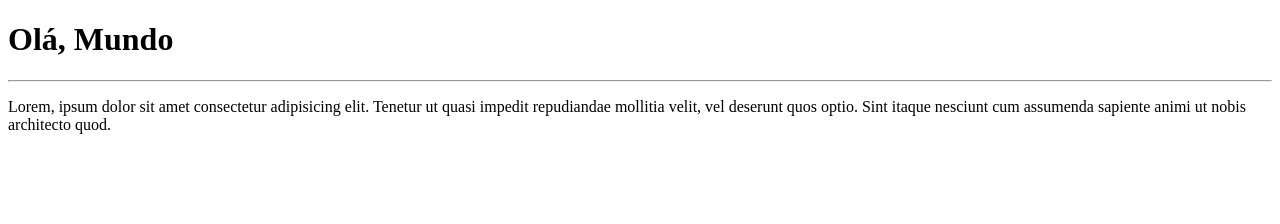
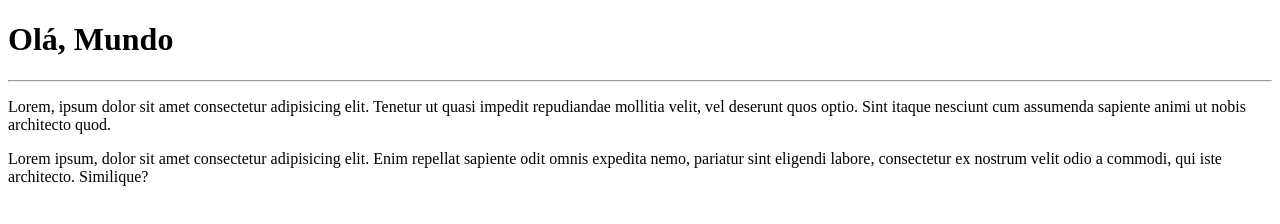
Before and after one commit to Jceasa/RepoTest, a plain HTML site: page site_exemplo/index.html in a window 1280 px wide. Drawn offline with Linux system fonts and the light colour scheme.

Commit message:
Adicionei um parágrafo

```diff
--- a/site_exemplo/index.html
+++ b/site_exemplo/index.html
@@ -9,5 +9,6 @@
     <h1>Olá, Mundo</h1>
     <hr>
     <p>Lorem, ipsum dolor sit amet consectetur adipisicing elit. Tenetur ut quasi impedit repudiandae mollitia velit, vel deserunt quos optio. Sint itaque nesciunt cum assumenda sapiente animi ut nobis architecto quod.</p>
+    <p>Lorem ipsum, dolor sit amet consectetur adipisicing elit. Enim repellat sapiente odit omnis expedita nemo, pariatur sint eligendi labore, consectetur ex nostrum velit odio a commodi, qui iste architecto. Similique?</p>
 </body>
 </html>
```
